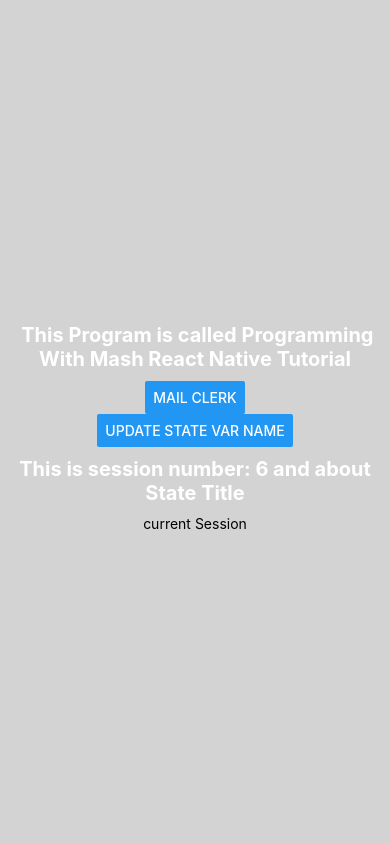
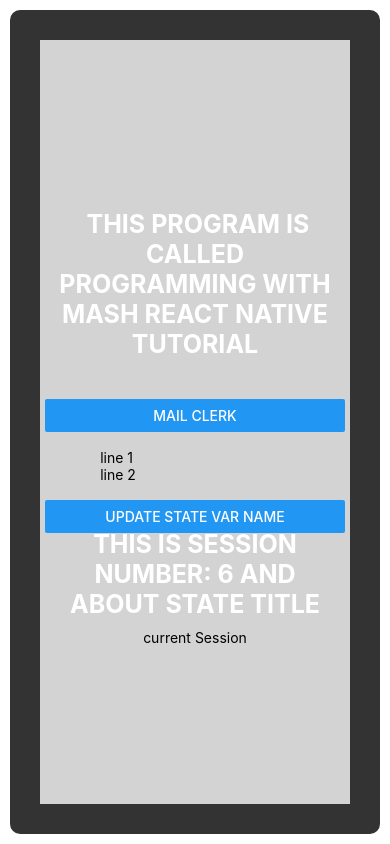
Before and after one commit to stephanduval/BluetoothVoltageMeterReactNative, a React Native app: screen / in a window 390 px wide. Built offline with nearby package versions, Linux system fonts and the light colour scheme.

Commit message:
Will change Style sheets drastically to follow tutorial

```diff
--- a/App.js
+++ b/App.js
@@ -29,8 +29,18 @@ const onClickHandler = () => {
   return (
     <View style={styles.body}>
       <Text style={styles.text}> This Program is called {name}</Text>
-      <Button title='Mail Clerk' onPress={()=>{Linking.openURL('https://mailclerk.com/')}}></Button>
-      <Button title='Update State var Name' onPress={onClickHandler}></Button>
+
+        <View style = {styles.button}>
+          <Button title='Mail Clerk' onPress={()=>{Linking.openURL('https://mailclerk.com/')}}></Button>
+          <Text>
+                      {`
+              line 1
+              line 2
+            `}
+          </Text>
+
+          <Button title='Update State var Name' onPress={onClickHandler}></Button>
+        </View>
       <Text style={styles.text}>This is session number: {session.number} and about {session.title}</Text>
       <Text stlye={styles.text}>{current ? 'current Session' : 'next session'}</Text>
     </View>
@@ -39,20 +49,28 @@ const onClickHandler = () => {
 
 const styles = StyleSheet.create({
   body: {
+    //flex: 1,
     flex: 1,
     backgroundColor: '#d3d3d3',
     alignItems: 'center',
     justifyContent: 'center',
+    borderWidth: 30,
+    borderColor: '#333333',
+    borderRadius: 10,
+    margin: 10,
   },
   text: {
     textAlign: 'center',
     color: '#ffffff',
-    fontSize: 20,
+    fontSize: 25,
     fontWeight: 'bold',
     margin: 10,
+    textTransform: 'uppercase',
   },
   button: {
-    margin: 10,
+    margin: 30,
+    width: 300,
+    height: 90,
   }
 });
 
```
Also changed, not shown: 1 other file (tests, documents, lock files or other folders).
